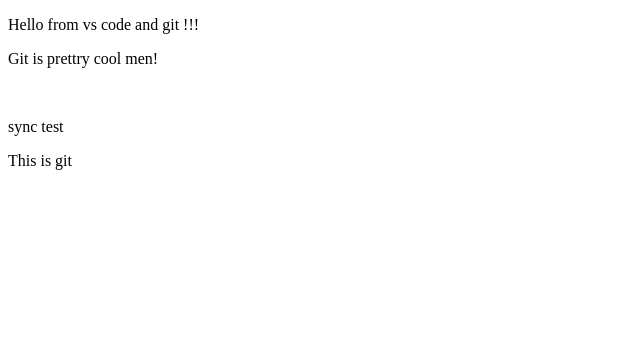
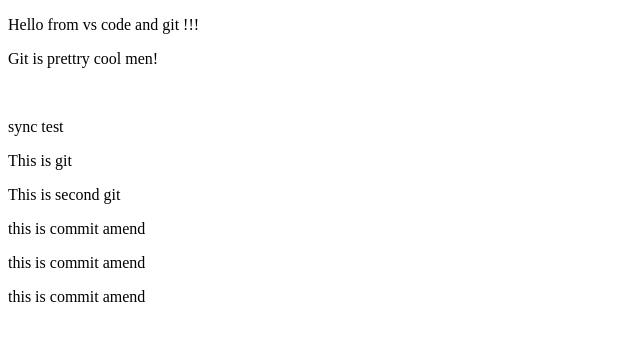
Before and after one commit to AmirAliEmami99/vscode-git, a plain HTML site: page index.html in a window 1280 px wide. Shown: the whole page, without its empty margins (0-640 px from the left). Drawn offline with Linux system fonts and the light colour scheme.

Commit message:
Fix formatting of commit amend paragraph in index.html

```diff
--- a/index.html
+++ b/index.html
@@ -11,5 +11,9 @@
     <br>
     <p>sync test</p>
     <p> This is git</p>
+    <p> This is second git</p>
+    <p>this is commit amend</p>
+    <p>this is commit amend</p>
+    <p>this is commit amend</p>
 </body>
 </html>
```
